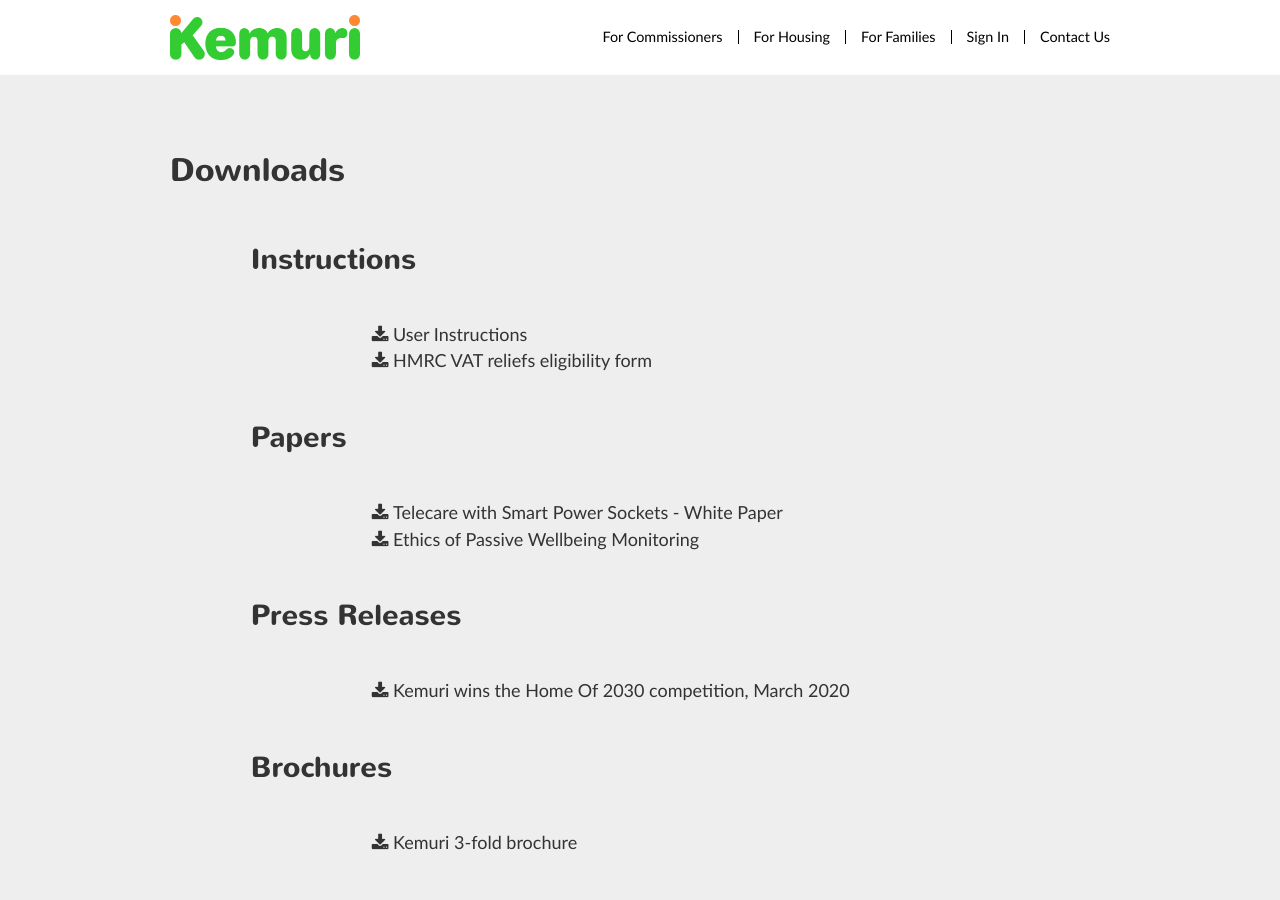
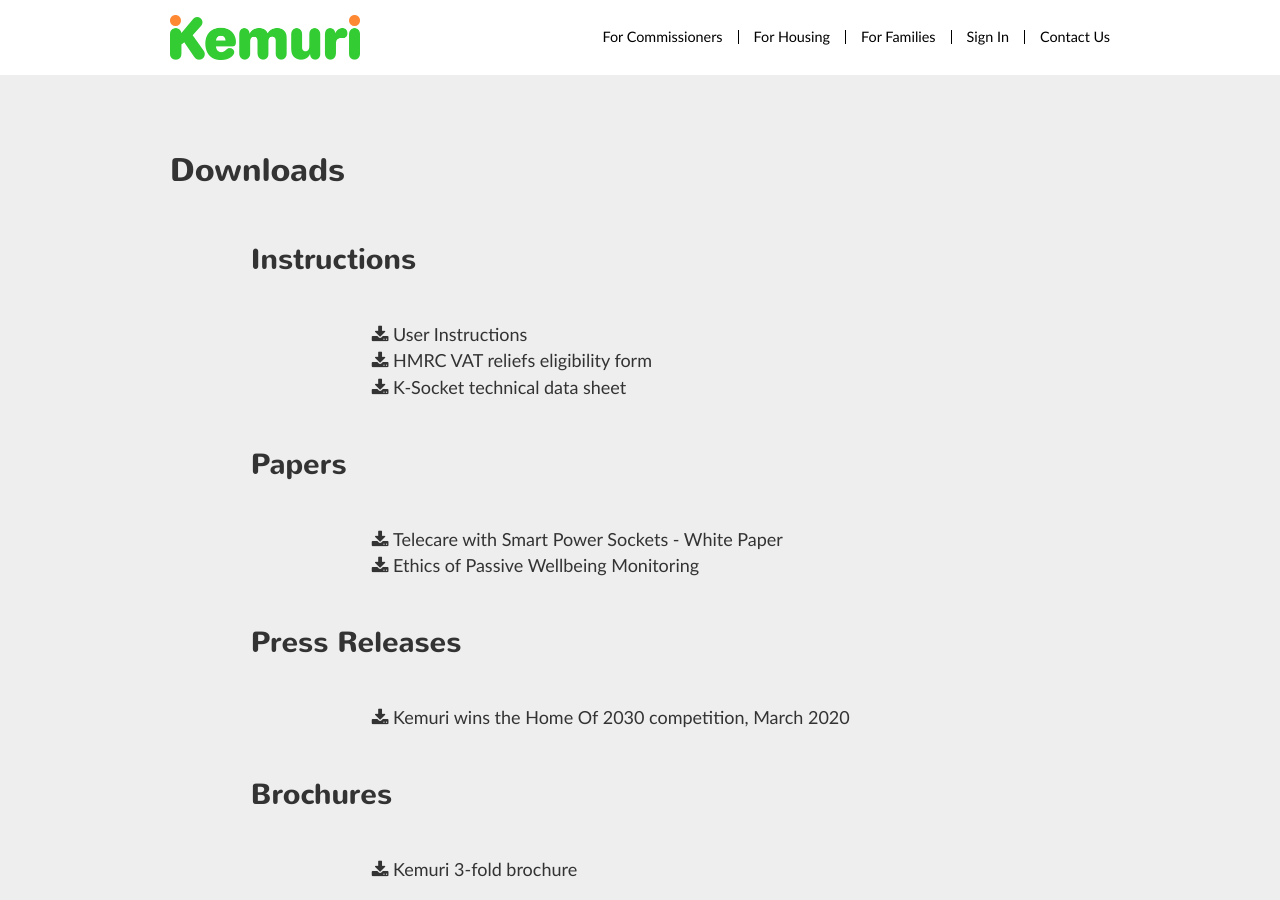
Before and after one commit to intelligentlilli/kemurisense.github.io, a Jekyll site: the page built from download.html, in a window 1280 px wide and 900 px high. Built offline with Jekyll 4.4.1, drawn with Linux system fonts in a browser that asks for light colours.

Commit message:
Add the new tech data sheet

```diff
--- a/download.html
+++ b/download.html
@@ -20,6 +20,13 @@
 					<li><a download href="/pdf/HMRC VAT Relief.pdf">
 						<span class=" k-icon"></span> HMRC VAT reliefs eligibility form
 					</a></li>
+					<li><a download href="/pdf/K-Socket-data-sheet.pdf">
+						<span class=" k-icon"></span> K-Socket technical data sheet
+					</a></li>
+
+
+
+
 				</ul>
 			</div>
 		</div>
```
Also changed, not shown: Gemfile.lock, 1 other file.
